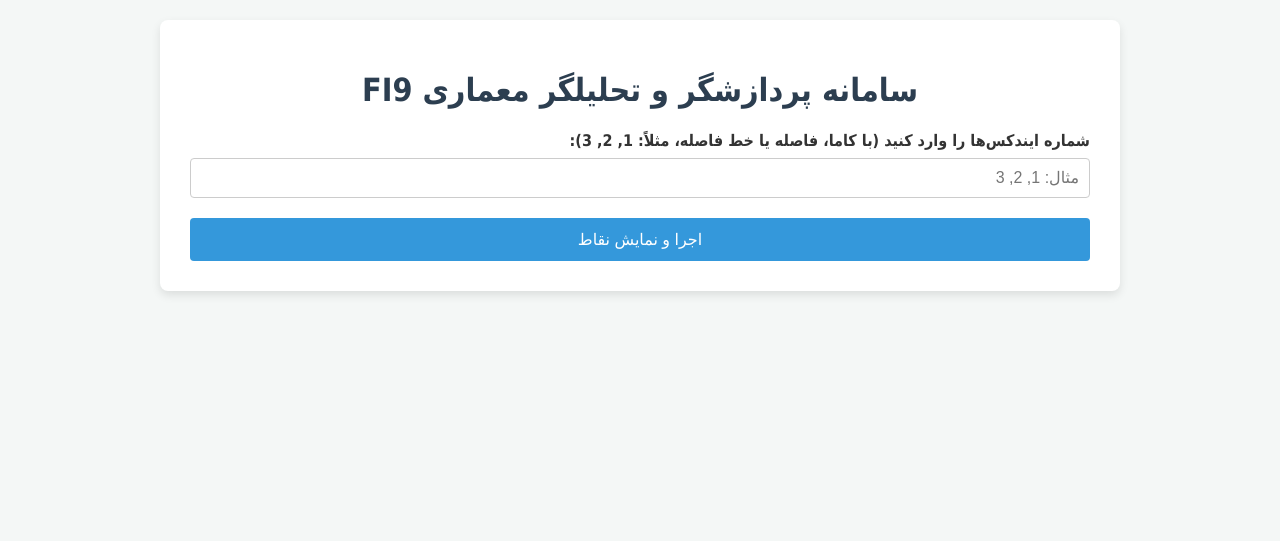
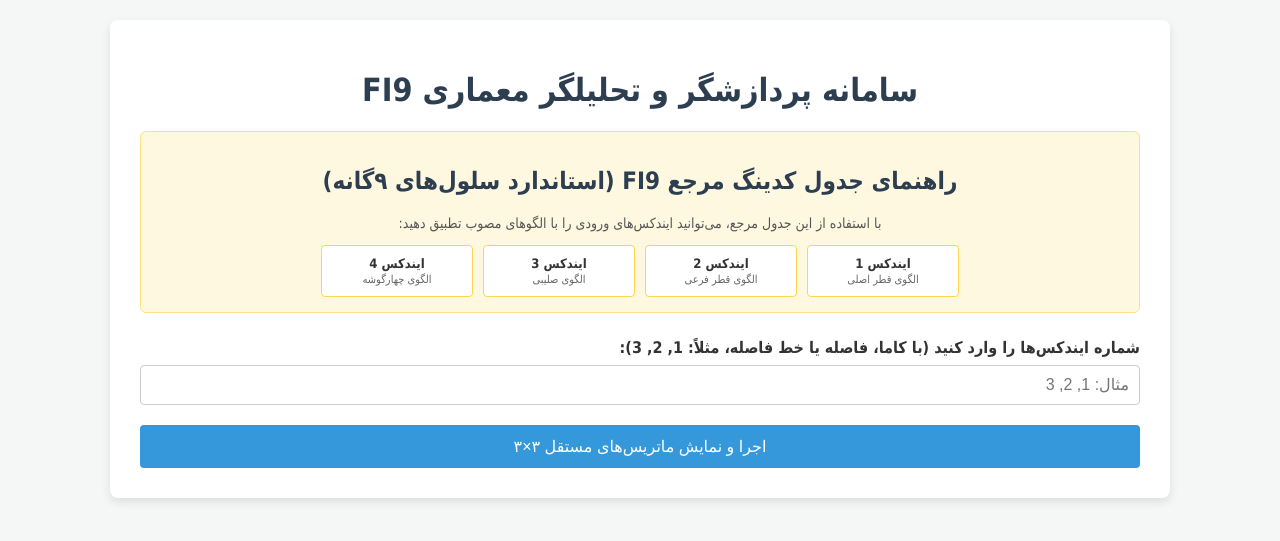
Before and after one commit to sameeny1985/iCF936, a Flask app: page / in a window 1280 px wide. Shown: the top 541 px of the page. Run offline with Flask 3, Linux system fonts and the light colour scheme.

Commit message:
Update title and layout in index.html

```diff
--- a/templates/index.html
+++ b/templates/index.html
@@ -2,35 +2,67 @@
 <html lang="fa" dir="rtl">
 <head>
     <meta charset="UTF-8">
-    <title>شبیه‌ساز و پردازشگر معماری اطلاعات FI9</title>
+    <title>سامانه شبیه‌ساز و پردازشگر معماری اطلاعات FI9</title>
     <style>
         body { font-family: Tahoma, sans-serif; background: #f4f7f6; margin: 0; padding: 20px; color: #333; }
-        .container { max-width: 900px; margin: auto; background: white; padding: 30px; border-radius: 8px; box-shadow: 0 4px 10px rgba(0,0,0,0.1); }
-        h1 { color: #2c3e50; text-align: center; }
+        .container { max-width: 1000px; margin: auto; background: white; padding: 30px; border-radius: 8px; box-shadow: 0 4px 10px rgba(0,0,0,0.1); }
+        h1, h2 { color: #2c3e50; text-align: center; }
         .form-group { margin-bottom: 20px; }
         label { display: block; margin-bottom: 8px; font-weight: bold; }
         input[type="text"] { width: 100%; padding: 10px; box-sizing: border-box; border: 1px solid #ccc; border-radius: 4px; font-size: 16px; }
         button { background: #3498db; color: white; border: none; padding: 12px 20px; font-size: 16px; border-radius: 4px; cursor: pointer; width: 100%; }
         button:hover { background: #2980b9; }
+
+        /* استایل جدول مرجع کدینگ */
+        .codebook-section { background: #fff8e1; border: 1px solid #ffe082; padding: 15px; border-radius: 6px; margin-bottom: 25px; }
+        .codebook-grid { display: flex; flex-wrap: wrap; gap: 10px; justify-content: center; margin-top: 10px; }
+        .codebook-item { background: white; border: 1px solid #ffd54f; padding: 10px; border-radius: 4px; text-align: center; width: 130px; font-size: 13px; }
+
         .result-section { margin-top: 30px; padding: 20px; background: #fafafa; border: 1px solid #e1e1e1; border-radius: 4px; }
-        .dot-canvas { display: inline-block; position: relative; width: 150px; height: 150px; background: #fff; margin: 10px; }
-        .pixel-dot { position: absolute; width: 6px; height: 6px; background: #e74c3c; border-radius: 50%; transform: translate(-50%, -50%); }
-        .metrics-box { display: flex; justify-content: space-between; background: #e8f8f5; padding: 15px; border-radius: 4px; margin-top: 15px; }
+        .matrices-wrapper { display: flex; flex-wrap: wrap; gap: 20px; justify-content: center; margin-top: 15px; }
+
+        /* استایل ماتریس با جدول 9 سلولی مرزی */
+        .matrix-card { background: white; border: 1px solid #ddd; padding: 15px; border-radius: 6px; text-align: center; width: 160px; box-shadow: 0 2px 5px rgba(0,0,0,0.05); }
+        .grid-9-cells {
+            position: relative;
+            width: 120px;
+            height: 120px;
+            margin: 10px auto;
+            background: #fff;
+            border: 2px solid #333;
+            display: grid;
+            grid-template-columns: repeat(3, 1fr);
+            grid-template-rows: repeat(3, 1fr);
+        }
+        .cell-box { border: 1px dashed #ccc; box-sizing: border-box; position: relative; }
+        .pixel-dot { position: absolute; width: 8px; height: 8px; background: #e74c3c; border-radius: 50%; transform: translate(-50%, -50%); z-index: 2; }
+
+        .metrics-box { display: flex; justify-content: space-between; background: #e8f8f5; padding: 15px; border-radius: 4px; margin-top: 20px; }
         @media print { body { background: white; } button, input { display: none; } }
     </style>
 </head>
 <body>
 <div class="container">
     <h1>سامانه پردازشگر و تحلیلگر معماری FI9</h1>
+
+    <!-- بخش راهنما و جدول کدینگ مرجع برای کاربر -->
+    <div class="codebook-section">
+        <h2>راهنمای جدول کدینگ مرجع FI9 (استاندارد سلول‌های ۹گانه)</h2>
+        <p style="text-align: center; font-size: 14px; color: #555;">با استفاده از این جدول مرجع، می‌توانید ایندکس‌های ورودی را با الگوهای مصوب تطبیق دهید:</p>
+        <div class="codebook-grid" id="codebookReference">
+            <!-- از طریق جاوااسکریپت یا به صورت ثابت جدول پر می‌شود -->
+        </div>
+    </div>
+
     <div class="form-group">
         <label for="indicesInput">شماره ایندکس‌ها را وارد کنید (با کاما، فاصله یا خط فاصله، مثلاً: 1, 2, 3):</label>
         <input type="text" id="indicesInput" placeholder="مثال: 1, 2, 3">
     </div>
-    <button onclick="processData()">اجرا و نمایش نقاط</button>
+    <button onclick="processData()">اجرا و نمایش ماتریس‌های مستقل ۳×۳</button>
 
     <div class="result-section" id="resultSection" style="display:none;">
-        <h3>نمایش نقاط پیکسلی (بدون جداول مرزی):</h3>
-        <div id="dotsContainer"></div>
+        <h3>نتیجه تحلیل و نمایش ماتریس‌های ۹ سلولی مستقل:</h3>
+        <div class="matrices-wrapper" id="matricesContainer"></div>
 
         <div class="metrics-box" id="metricsBox"></div>
         <button onclick="window.print()" style="margin-top: 20px; background: #27ae60;">پرینت و خروجی PDF</button>
@@ -38,6 +70,25 @@
 </div>
 
 <script>
+// جدول مرجع کامل برای نمایش به کاربر
+const globalCodebook = {
+    1: { desc: "الگوی قطر اصلی", dots: [[0,0], [1,1], [2,2]] },
+    2: { desc: "الگوی قطر فرعی", dots: [[0,2], [1,1], [2,0]] },
+    3: { desc: "الگوی صلیبی", dots: [[0,1], [1,0], [1,2], [2,1]] },
+    4: { desc: "الگوی چهارگوشه", dots: [[0,0], [0,2], [2,0], [2,2]] }
+};
+
+// بارگذاری جدول مرجع در بالای صفحه
+window.onload = function() {
+    const cbContainer = document.getElementById('codebookReference');
+    for (let [key, val] of Object.entries(globalCodebook)) {
+        let div = document.createElement('div');
+        div.className = 'codebook-item';
+        div.innerHTML = `<strong>ایندکس ${key}</strong><br><span style="font-size:11px; color:#666;">${val.desc}</span>`;
+        cbContainer.appendChild(div);
+    }
+}
+
 async function processData() {
     const val = document.getElementById('indicesInput').value;
     const response = await fetch('/process', {
@@ -48,24 +99,53 @@ async function processData() {
     const data = await response.json();
     if(data.success) {
         document.getElementById('resultSection').style.display = 'block';
-        const container = document.getElementById('dotsContainer');
+        const container = document.getElementById('matricesContainer');
         container.innerHTML = '';
 
-        let wrapper = document.createElement('div');
-        wrapper.className = 'dot-canvas';
-        data.combined_dots.forEach(pt => {
-            let dot = document.createElement('div');
-            dot.className = 'pixel-dot';
-            dot.style.left = (pt[0] * 50 + 25) + 'px';
-            dot.style.top = (pt[1] * 50 + 25) + 'px';
-            wrapper.appendChild(dot);
+        data.matrices.forEach(item => {
+            let card = document.createElement('div');
+            card.className = 'matrix-card';
+
+            let title = document.createElement('div');
+            title.innerHTML = `<strong>ایندکس: ${item.index}</strong>`;
+            card.appendChild(title);
+
+            let desc = document.createElement('div');
+            desc.style.fontSize = '11px';
+            desc.style.color = '#666';
+            desc.style.margin = '5px 0';
+            desc.innerText = item.desc;
+            card.appendChild(desc);
+
+            // ساخت بوم با جدول 9 سلولی واقعی (Grid سه در سه)
+            let gridContainer = document.createElement('div');
+            gridContainer.className = 'grid-9-cells';
+
+            // ساخت 9 سلول داخلی برای وضوح جدول مرزی
+            for(let i=0; i<9; i++) {
+                let cell = document.createElement('div');
+                cell.className = 'cell-box';
+                gridContainer.appendChild(cell);
+            }
+
+            // رسم نقاط مختص به ایندکس روی شبکه
+            item.dots.forEach(pt => {
+                let dot = document.createElement('div');
+                dot.className = 'pixel-dot';
+                // محاسبه دقیق مختصات درصد محورهای شبکه 3x3
+                dot.style.left = (pt[0] * 33.33 + 16.66) + '%';
+                dot.style.top = (pt[1] * 33.33 + 16.66) + '%';
+                gridContainer.appendChild(dot);
+            });
+
+            card.appendChild(gridContainer);
+            container.appendChild(card);
         });
-        container.appendChild(wrapper);
 
         const m = data.metrics;
         document.getElementById('metricsBox').innerHTML = `
-            <div><strong>حجم FI9:</strong> ${m.fi9_bits} بیت (${m.fi9_bytes} بایت)</div>
-            <div><strong>حجم باینری سنتی:</strong> ${m.binary_bits} بیت (${m.binary_bytes} بایت)</div>
+            <div><strong>حجم کل در معماری FI9:</strong> ${m.fi9_bits} بیت (${m.fi9_bytes} بایت)</div>
+            <div><strong>حجم کل باینری سنتی:</strong> ${m.binary_bits} بیت (${m.binary_bytes} بایت)</div>
         `;
     }
 }
```
